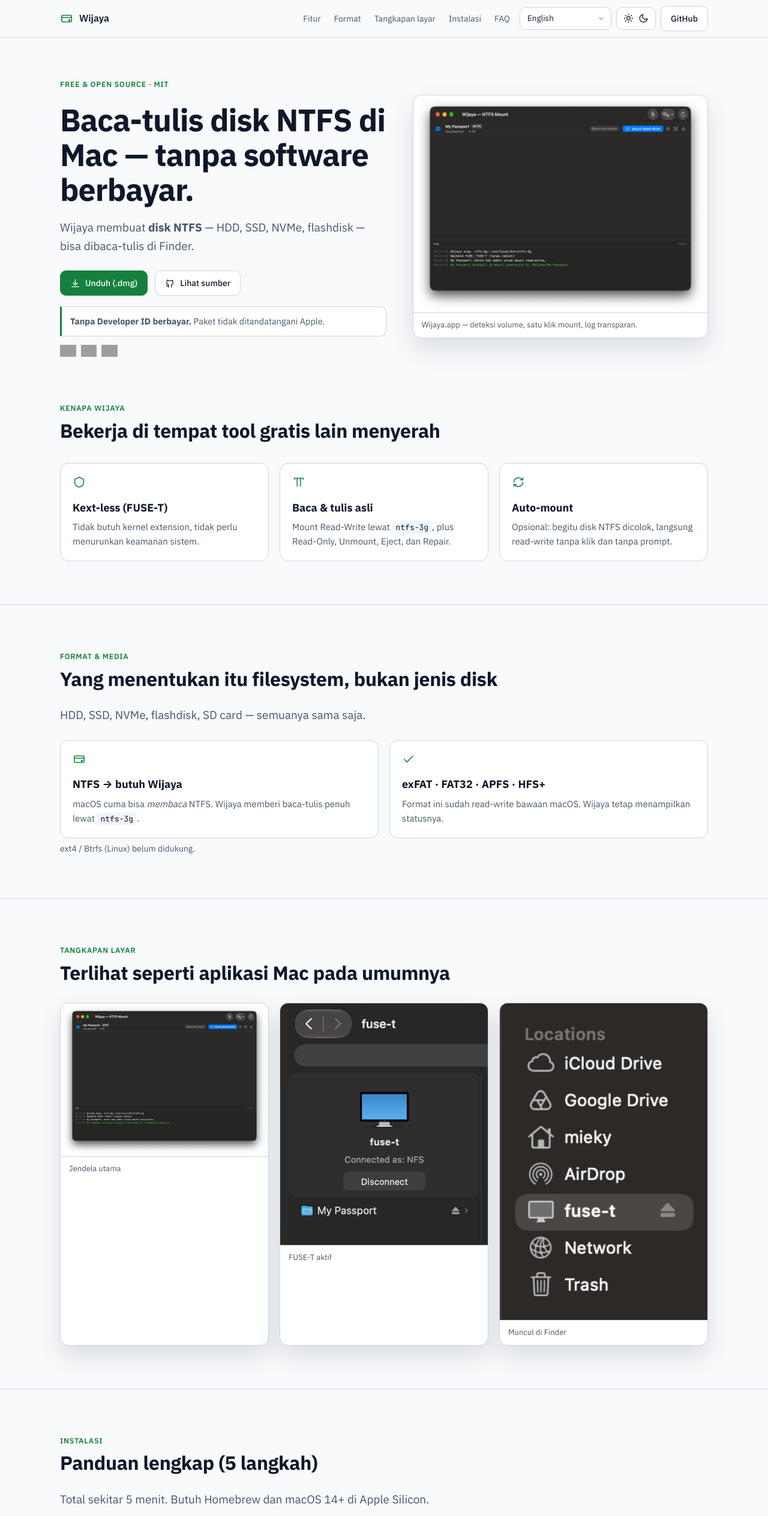
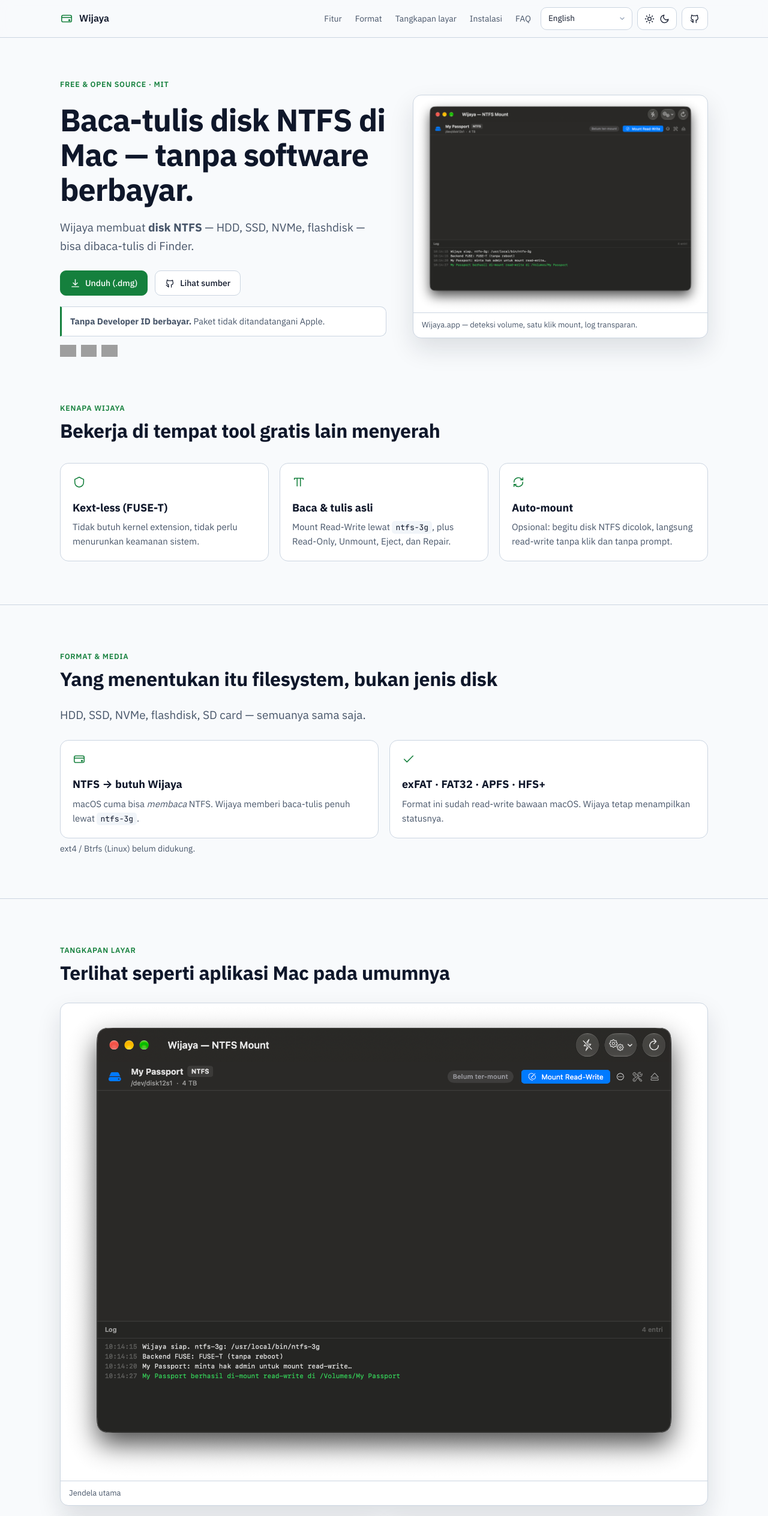
Before and after one commit to thickkoezz/wijaya, a plain HTML site: page index.html in a window 1280 px wide. Shown: the top 2528 px of the page at 60% size. Drawn offline with Linux system fonts and the light colour scheme; no server answers; grey boxes are pictures that could not be loaded.

Commit message:
Landing page: favicon ikon Wijaya, tata ulang galeri, tombol GitHub jadi ikon
- Pasang ikon Wijaya sebagai favicon (SVG + PNG 32px + apple-touch-icon)
- Galeri tangkapan layar: gambar utama full-width, dua lainnya berdampingan
- Tombol GitHub di navigasi atas diganti ikon octocat

Co-authored-by: CommandCodeBot <noreply@commandcode.ai>

```diff
--- a/index.html
+++ b/index.html
@@ -10,6 +10,9 @@
 <meta property="og:description" content="GUI macOS untuk baca-tulis NTFS. Gratis, open source (MIT). Dibangun di atas ntfs-3g + FUSE-T.">
 <meta property="og:type" content="website">
 <meta property="og:image" content="public/a.png">
+<link rel="icon" type="image/svg+xml" href="assets/AppIcon.svg">
+<link rel="icon" type="image/png" sizes="32x32" href="public/favicon-32.png">
+<link rel="apple-touch-icon" href="public/favicon-180.png">
 <link rel="preconnect" href="https://fonts.googleapis.com">
 <link rel="preconnect" href="https://fonts.gstatic.com" crossorigin>
 <link href="https://fonts.googleapis.com/css2?family=IBM+Plex+Sans:wght@300;400;500;600;700&family=JetBrains+Mono:wght@400;500;600&display=swap" rel="stylesheet">
@@ -126,7 +129,8 @@
   details .body{padding:0 18px 18px; color:var(--muted-fg); font-size:15px}
   details .body code, .card code, .lead code, .note code{background:var(--code-bg); padding:2px 6px; border-radius:5px; font-size:13px; color:var(--code-fg)}
 
-  .gallery{display:grid; grid-template-columns:repeat(3,1fr); gap:18px}
+  .gallery{display:grid; grid-template-columns:repeat(2,1fr); gap:18px}
+  .gallery > figure:first-child{grid-column:1 / -1}
   figure{margin:0}
 
   footer.site{padding:44px 0; color:var(--muted-fg); font-size:14px}
@@ -188,7 +192,9 @@
         <svg id="icon-sun" width="17" height="17" viewBox="0 0 24 24" fill="none" stroke="currentColor" stroke-width="1.8" stroke-linecap="round" aria-hidden="true"><circle cx="12" cy="12" r="4"/><path d="M12 2v2M12 20v2M4.9 4.9l1.4 1.4M17.7 17.7l1.4 1.4M2 12h2M20 12h2M4.9 19.1l1.4-1.4M17.7 6.3l1.4-1.4"/></svg>
         <svg id="icon-moon" width="17" height="17" viewBox="0 0 24 24" fill="none" stroke="currentColor" stroke-width="1.8" stroke-linecap="round" stroke-linejoin="round" aria-hidden="true" hidden><path d="M21 12.8A9 9 0 1 1 11.2 3a7 7 0 0 0 9.8 9.8z"/></svg>
       </button>
-      <a class="btn" href="https://github.com/thickkoezz/wijaya" data-i18n="nav.github">GitHub</a>
+      <a class="btn icon" href="https://github.com/thickkoezz/wijaya" aria-label="GitHub" title="GitHub">
+        <svg width="18" height="18" viewBox="0 0 24 24" fill="none" stroke="currentColor" stroke-width="1.7" stroke-linecap="round" stroke-linejoin="round" aria-hidden="true"><path d="M9 19c-4 1.5-4-2.5-6-3m12 5v-3.5c0-1 .1-1.4-.5-2 2.8-.3 4.5-1.5 4.5-5 0-1.1-.4-2.1-1-2.9.1-.3.5-1.4-.1-2.9 0 0-1.1-.3-3.5 1.3a12 12 0 0 0-6 0C6.1 3.9 5 4.2 5 4.2c-.6 1.5-.2 2.6-.1 2.9A4.2 4.2 0 0 0 4 10c0 3.5 1.7 4.7 4.5 5-.4.5-.5 1-.5 1.9V21"/></svg>
+      </a>
     </div>
   </div>
 </header>
```
Also changed, not shown: public/favicon-180.png (added), public/favicon-32.png (added).
